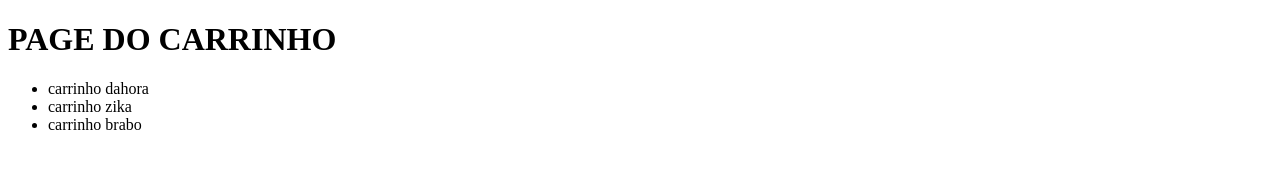
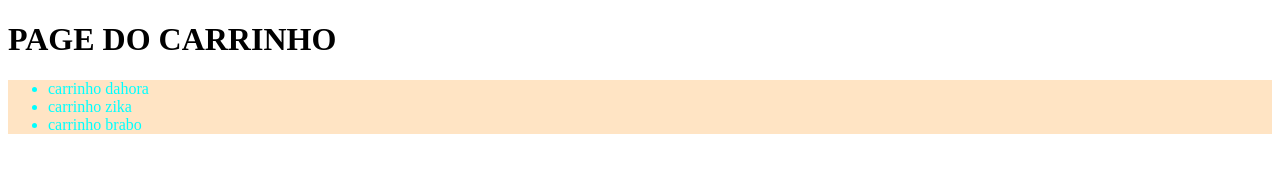
Before and after one commit to GianlucaGraciolli/Prj-lojas-abc, a plain HTML site: page pages/carrinho.html in a window 1280 px wide. Drawn offline with Linux system fonts and the light colour scheme.

Commit message:
Estilização da página carrinho.html

```diff
--- a/css/style.css
+++ b/css/style.css
@@ -0,0 +1,4 @@
+ul{
+    color: aqua;
+    background-color: bisque;
+}
--- a/pages/carrinho.html
+++ b/pages/carrinho.html
@@ -5,6 +5,7 @@
     <meta http-equiv="X-UA-Compatible" content="IE=edge">
     <meta name="viewport" content="width=device-width, initial-scale=1.0">
     <title>Document</title>
+    <link rel="stylesheet" href="./../css/style.css">
 </head>
 <body>
     <h1>PAGE DO CARRINHO</h1>
```
